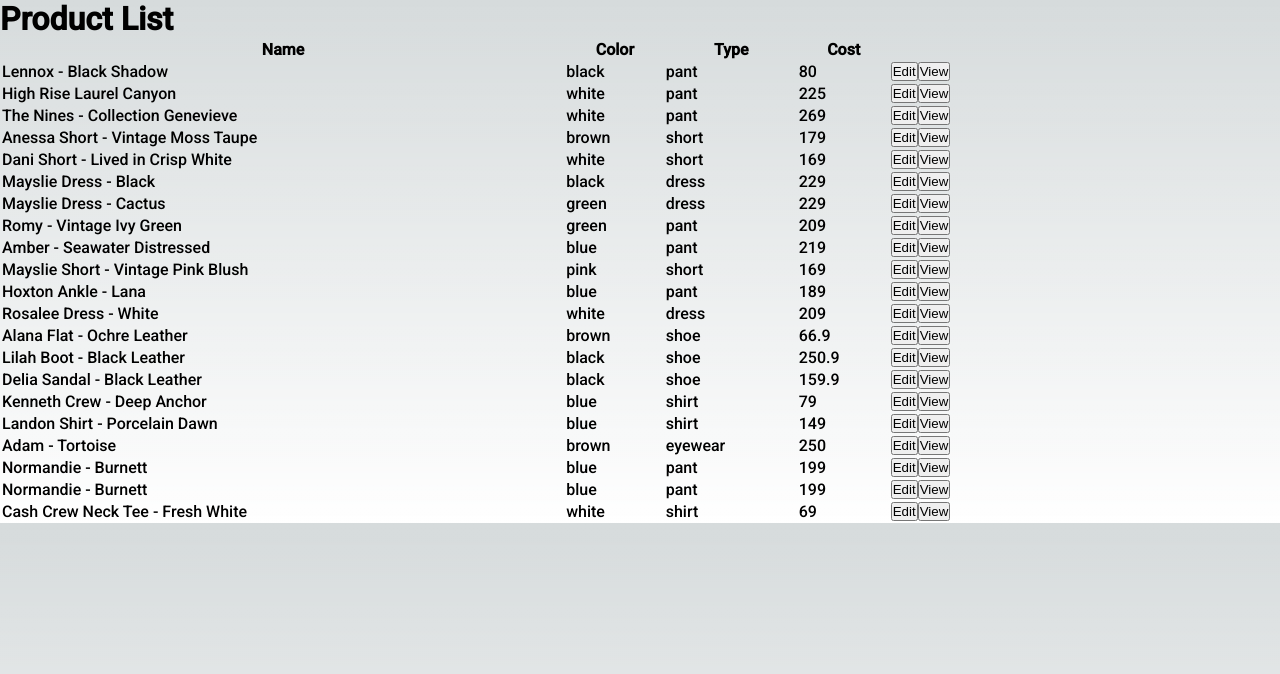
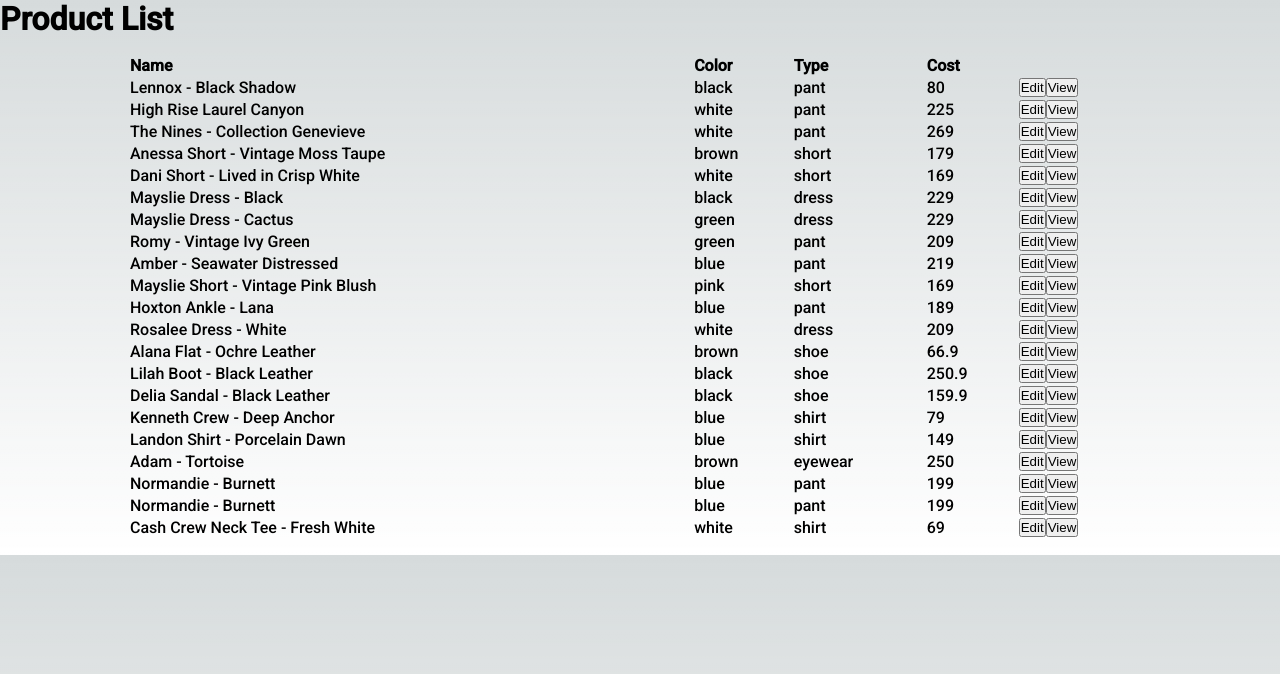
Before and after one commit to mgreci/paige-challenge, a Next.js app: page /product-list in a window 1280 px wide. Shown: the top 674 px of the page. Built offline with nearby package versions, Linux system fonts and the light colour scheme.

Commit message:
table spacing and alignment

```diff
--- a/src/app/product-list/page.module.css
+++ b/src/app/product-list/page.module.css
@@ -1,3 +1,5 @@
 .table {
 	width: 80%;
+	margin: 1rem auto;
+	text-align: left;
 }
```
